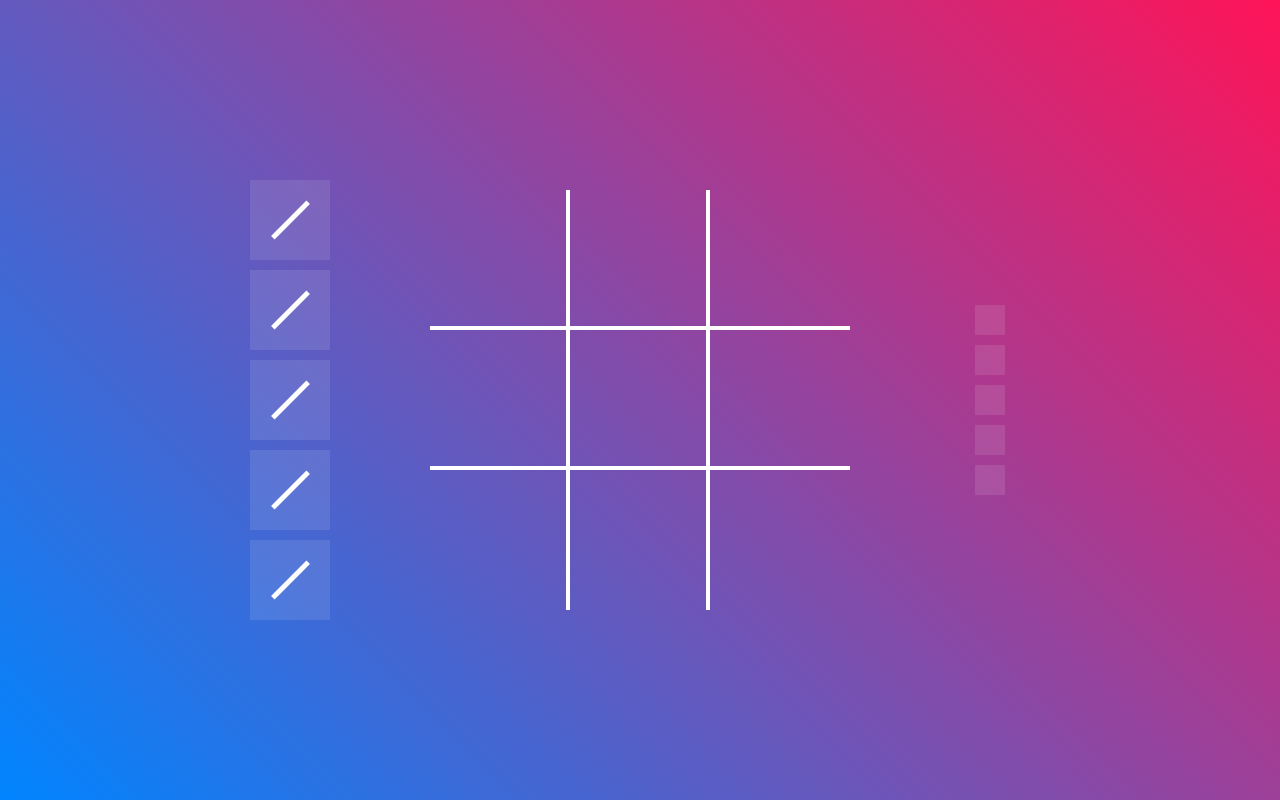
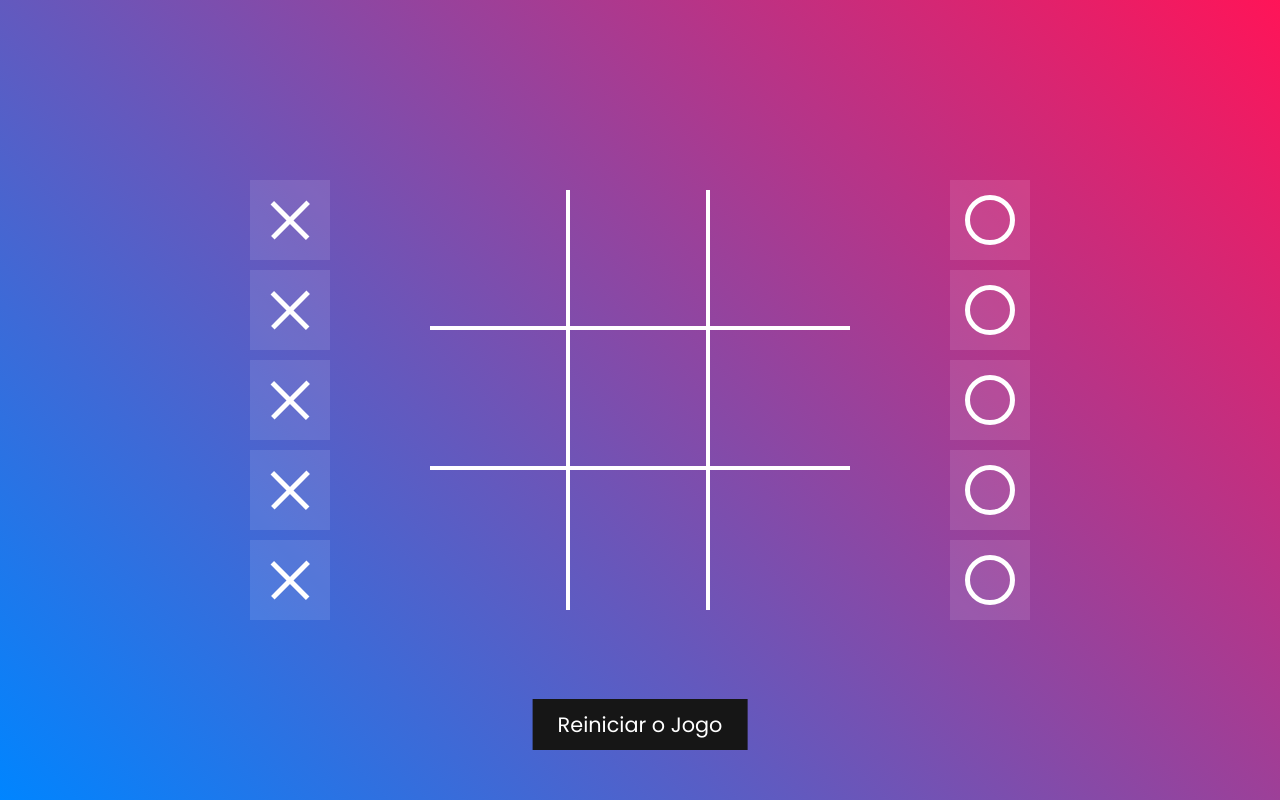
Before and after one commit to rhendrick/tic-tac-toe, a plain HTML site: page index.html in a window 1280 px wide. Drawn offline with Linux system fonts and the light colour scheme.

Commit message:
Initial inclusion of JavaScript code for the operation of the game

```diff
--- a/index.html
+++ b/index.html
@@ -10,51 +10,67 @@
 <body>
     <div class="drag">
         <div class="dragBox">
-            <div class="cross" draggable="true" id="cross1"></div>
+            <div class="cross" draggable="true" ondragstart="drag(event)" id="cross1"></div>
         </div>
         <div class="dragBox">
-            <div class="cross" draggable="true" id="cross2"></div>
+            <div class="cross" draggable="true" ondragstart="drag(event)" id="cross2"></div>
         </div>
         <div class="dragBox">
-            <div class="cross" draggable="true" id="cross3"></div>
+            <div class="cross" draggable="true" ondragstart="drag(event)" id="cross3"></div>
         </div>
         <div class="dragBox">
-            <div class="cross" draggable="true" id="cross4"></div>
+            <div class="cross" draggable="true" ondragstart="drag(event)" id="cross4"></div>
         </div>
         <div class="dragBox">
-            <div class="cross" draggable="true" id="cross5"></div>
+            <div class="cross" draggable="true" ondragstart="drag(event)" id="cross5"></div>
         </div>
     </div>
 
     <div class="board">
-        <div class="dropBox"></div>
-        <div class="dropBox"></div>
-        <div class="dropBox"></div>
-        <div class="dropBox"></div>
-        <div class="dropBox"></div>
-        <div class="dropBox"></div>
-        <div class="dropBox"></div>
-        <div class="dropBox"></div>
-        <div class="dropBox"></div>
+        <div class="dropBox" ondrop="drop(event)" ondragover="allowDrop(event)"></div>
+        <div class="dropBox" ondrop="drop(event)" ondragover="allowDrop(event)"></div>
+        <div class="dropBox" ondrop="drop(event)" ondragover="allowDrop(event)"></div>
+        <div class="dropBox" ondrop="drop(event)" ondragover="allowDrop(event)"></div>
+        <div class="dropBox" ondrop="drop(event)" ondragover="allowDrop(event)"></div>
+        <div class="dropBox" ondrop="drop(event)" ondragover="allowDrop(event)"></div>
+        <div class="dropBox" ondrop="drop(event)" ondragover="allowDrop(event)"></div>
+        <div class="dropBox" ondrop="drop(event)" ondragover="allowDrop(event)"></div>
     </div>
 
 
     <div class="drag">
         <div class="dragBox">
-            <div class="circle" draggable="true" id="circle1"></div>
+            <div class="circle" draggable="true" ondragstart="drag(event)" id="circle1"></div>
         </div>
         <div class="dragBox">
-            <div class="circle" draggable="true" id="circle2"></div>
+            <div class="circle" draggable="true" ondragstart="drag(event)" id="circle2"></div>
         </div>
         <div class="dragBox">
-            <div class="circle" draggable="true" id="circle3"></div>
+            <div class="circle" draggable="true" ondragstart="drag(event)" id="circle3"></div>
         </div>
         <div class="dragBox">
-            <div class="circle" draggable="true" id="circle4"></div>
+            <div class="circle" draggable="true" ondragstart="drag(event)" id="circle4"></div>
         </div>
         <div class="dragBox">
-            <div class="circle" draggable="true" id="circle5"></div>
+            <div class="circle" draggable="true" ondragstart="drag(event)" id="circle5"></div>
         </div>
     </div>
+
+    <button class="reset">Reiniciar o Jogo</button>
+    <script>
+        function allowDrop(event){
+            event.preventDefault();
+         }
+
+        function drag(event){
+            event.dataTransfer.setData("text", event.target.id);
+        }
+
+        function drop(event){
+            event.preventDefault();
+            var data = event.dataTransfer.getData("text");
+            event.target.appendChild(document.getElementById(data));
+        }
+    </script>
 </body>
 </html>
--- a/style.css
+++ b/style.css
@@ -85,3 +85,35 @@ body {
     background: #fff;
     transform: rotate(45deg);
 }
+
+.drag .dragBox .cross::after {
+    content: '';
+    position: absolute;
+    width: 100%;
+    height: 5px;
+    background: #fff;
+    transform: rotate(45deg);
+}
+
+.drag .dragBox .circle {
+    position: relative;
+    width: 50px;
+    height: 50px;
+    border: 5px solid #fff;
+    border-radius: 50%;
+}
+
+.reset {
+    position: absolute;
+    bottom: 50px;
+    left: 50%;
+    transform: translateX(-50%);
+    padding: 10px 25px;
+    border: none;
+    outline: none;
+    background: #161616;
+    color: #fff;
+    font-size: 1.30em;
+    cursor: pointer;
+
+}
```
